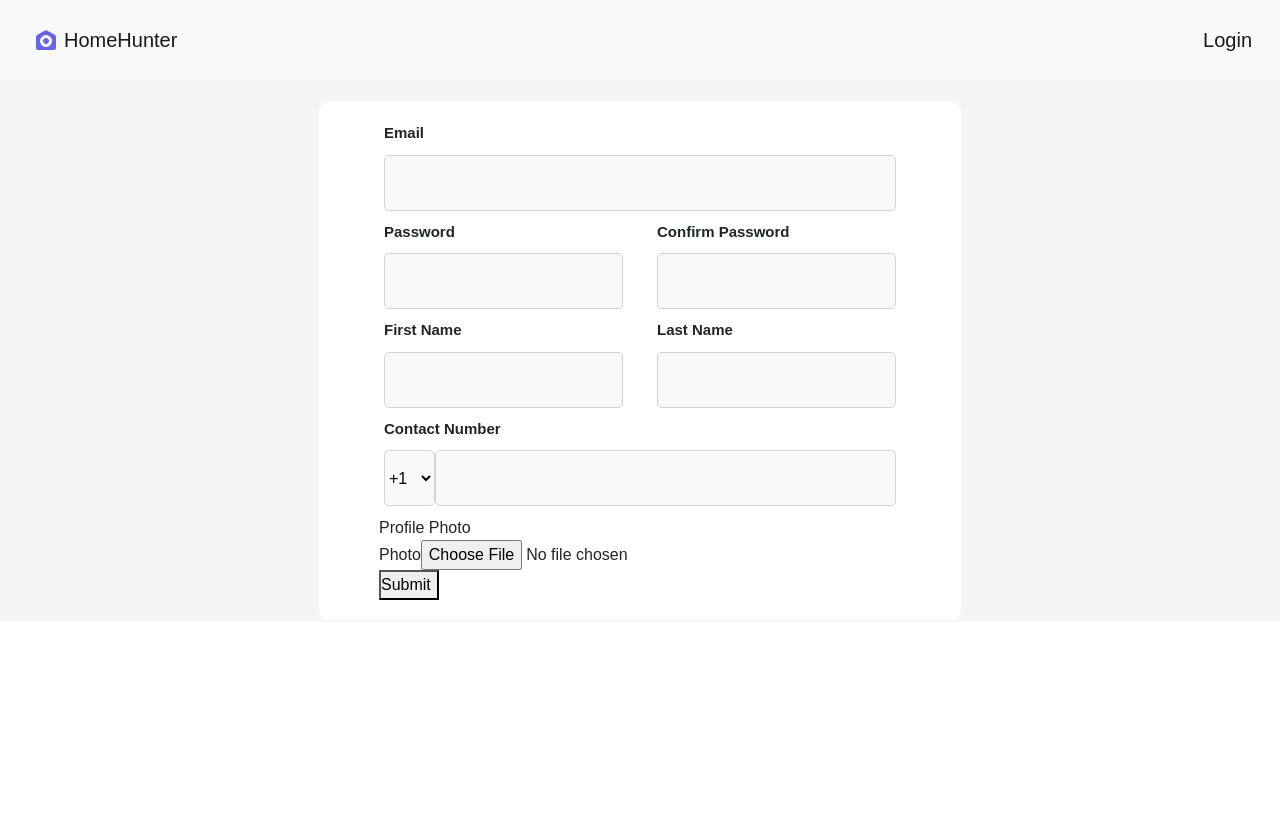
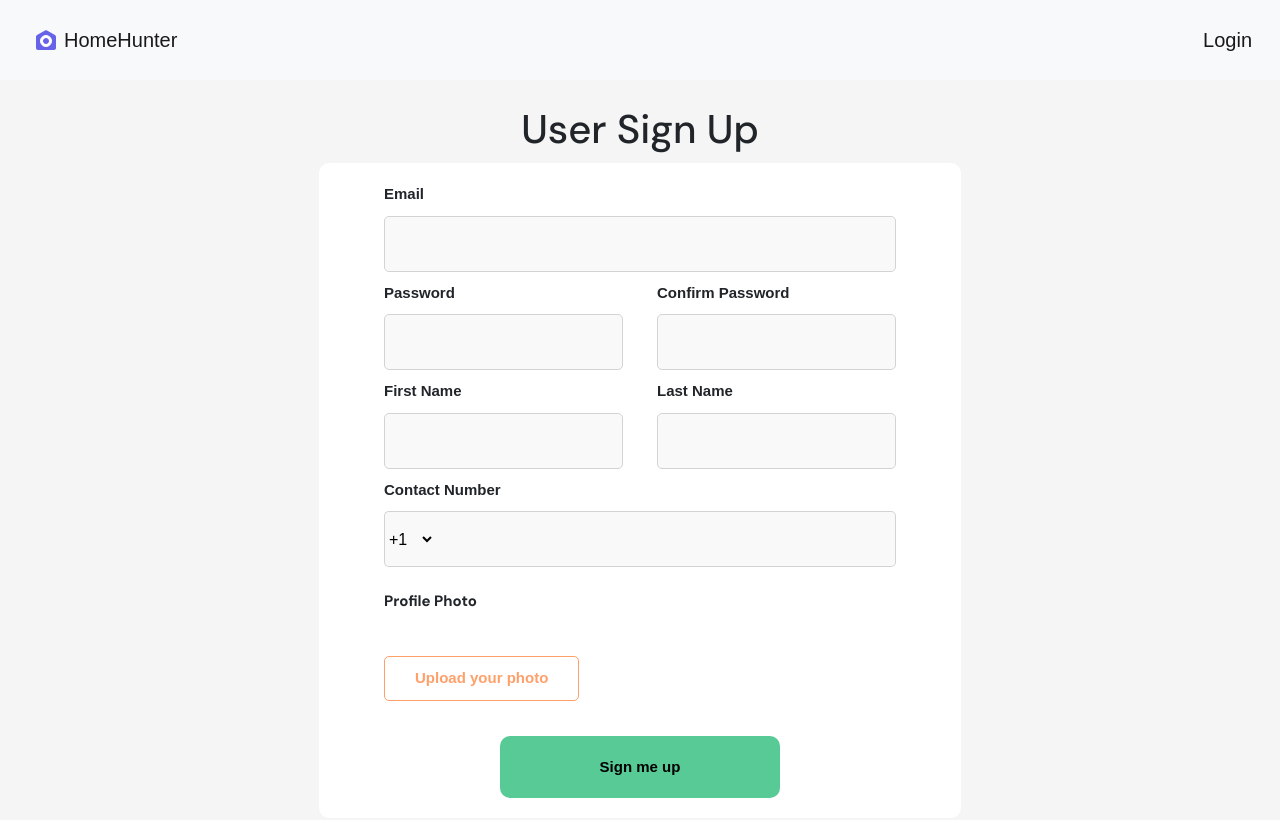
Before and after one commit to drake7/HomeHunters, a React (Create React App) app in the folder frontend/: page /regForm in a window 1280 px wide. Built offline with nearby package versions, Linux system fonts and the light colour scheme.

Commit message:
added styling to reg some bugs remaining

```diff
--- a/frontend/src/components/registration/RegForm.jsx
+++ b/frontend/src/components/registration/RegForm.jsx
@@ -16,6 +16,7 @@ const RegistrationForm = () => {
 
   const handleSubmit = async (event) => {
     event.preventDefault();
+    console.log("aman");
 
     const errors = validateForm();
     if (Object.keys(errors).length > 0) {
@@ -104,8 +105,10 @@ const RegistrationForm = () => {
 
 
   return (
+  <>
+    <div className="header" ><h1>User Sign Up</h1></div>
     <div className="regForm">
-      <form onSubmit={handleSubmit}>
+      <form onSubmit={handleSubmit} >
         <div className="fields">
           <label htmlFor="email">Email</label>
           <input className="input"
@@ -118,7 +121,7 @@ const RegistrationForm = () => {
           {errors.email && <div className="error">{errors.email}</div>}
         </div>
         <div className="row">
-          <div className="fields">
+          <div className="fields" >
             <label htmlFor="password">Password</label>
             <input
               type="password"
@@ -126,7 +129,7 @@ const RegistrationForm = () => {
               value={password}
               onChange={(event) => setPassword(event.target.value)}
             />
-            {errors.password && <div className="error">{errors.password}</div>}
+            {errors.password && <div className="error" >{errors.password}</div>}
           </div>
           <div className="fields">
             <label htmlFor="confirmPassword">Confirm Password</label>
@@ -188,33 +191,37 @@ const RegistrationForm = () => {
         </div>
 
         <div className="imgBlock">
-          Profile Photo
+
           <div className="imgRow">
             <div className="uploadImg">
-              <label htmlFor="photo">Photo</label>
-              <input
-                type="file"
-                id="photo"
-                onChange={(event) => setPhoto(event.target.files[0])}
-              />
+            <p>Profile Photo </p>
+              <label class="imgLabel" htmlFor="photo">
+                <input type="file"
+                  required
+                  id="photo"
+                  onChange={(event) => setPhoto(event.target.files[0])}/>
+                Upload your photo
+              </label>
             </div>
             <div className="userImg">
               {photo && (
                 <img
                   src={URL.createObjectURL(photo)}
                   alt="Uploaded"
-                  style={{ width: "100%", marginTop: "1rem" }}
                 />
               )}
             </div>
           </div>
           {errors.photo && <div className="error">{errors.photo}</div>}
         </div>
-        <button type="submit" >Submit</button>
+        <div className="subDiv">
+        <button type="submit" onClick={handleSubmit} className="submit">Sign me up</button></div>
       </form>
     </div>
+    </>
 
   );
 };
 
+
 export default RegistrationForm;
--- a/frontend/src/styles/app.css
+++ b/frontend/src/styles/app.css
@@ -407,6 +407,13 @@ p {
   text-decoration: none;
 }
 
+.header {
+  padding-top: 25px;
+  display: flex;
+  justify-content: center;
+  background-Color: whitesmoke;
+}
+
 .regForm {
   display: flex;
   justify-content: center;
@@ -415,7 +422,6 @@ p {
   background-color: whitesmoke;
 }
 .regForm form {
-  margin-top: 20px;
   padding: 20px 60px;
   border-radius: 10px;
   background-color: white;
@@ -462,10 +468,82 @@ p {
   border: 0.1px solid lightgray;
   background-color: #F9F9F9;
   margin: 10px 0px;
-  border-radius: 5px;
+  border-right: none;
+  border-radius: 5px 0px 0px 5px;
 }
 .regForm form .fields .contactNo #contactNumber {
+  border-radius: 0px 5px 5px 0px;
+  border-left: none;
   flex-grow: 1;
+}
+.regForm form .imgBlock {
+  margin: 10px 5px;
+}
+.regForm form .imgBlock p {
+  font-size: 15px;
+  font-weight: bold;
+}
+.regForm form .imgBlock .imgRow {
+  margin: 10px 0px;
+  display: flex;
+  justify-content: space-between;
+  align-items: center;
+  flex-wrap: wrap;
+}
+.regForm form .imgBlock .imgRow .uploadImg .imgLabel {
+  cursor: pointer;
+  border: 1px solid #FFA06A;
+  color: #FFA06A;
+  font-size: 15px;
+  font-weight: bold;
+  border-radius: 5px;
+  padding: 10px 30px;
+  margin: 25px 0px;
+  display: inline-block;
+}
+.regForm form .imgBlock .imgRow .uploadImg .imgLabel:hover {
+  background: #FFA06A;
+  color: white;
+}
+.regForm form .imgBlock .imgRow .uploadImg .imgLabel:active {
+  background: #9fa1a0;
+  color: #000000;
+}
+.regForm form .imgBlock .imgRow .uploadImg .imgLabel:invalid + span {
+  color: #000000;
+}
+.regForm form .imgBlock .imgRow .uploadImg .imgLabel:valid + span {
+  color: #ffffff;
+}
+.regForm form .imgBlock .imgRow .uploadImg label.imgLabel input[type=file] {
+  position: absolute;
+  top: -1000px;
+}
+.regForm form .imgBlock .imgRow .userImg img {
+  width: 150px;
+  height: 150px;
+  -o-object-fit: cover;
+     object-fit: cover;
+  border-radius: 50%;
+  margin-right: 80px;
+  margin-top: 2rem;
+}
+.regForm form .subDiv {
+  display: flex;
+  justify-content: center;
+}
+.regForm form .subDiv button {
+  cursor: pointer;
+  font-size: 15px;
+  font-weight: bold;
+  border-radius: 10px;
+  border: none;
+  padding: 20px 100px;
+  background-color: #57CA96;
+}
+.regForm form .subDiv button:hover {
+  background-color: #64fab6;
+  font-size: 16px;
 }
 
 .find-me {
--- a/frontend/src/styles/modules/registration.css
+++ b/frontend/src/styles/modules/registration.css
@@ -1,5 +1,12 @@
 .reg-link {
   text-decoration: none;
+}
+
+.header {
+  padding-top: 25px;
+  display: flex;
+  justify-content: center;
+  background-Color: whitesmoke;
 }
 
 .regForm {
@@ -10,7 +17,6 @@
   background-color: whitesmoke;
 }
 .regForm form {
-  margin-top: 20px;
   padding: 20px 60px;
   border-radius: 10px;
   background-color: white;
@@ -57,8 +63,80 @@
   border: 0.1px solid lightgray;
   background-color: #F9F9F9;
   margin: 10px 0px;
-  border-radius: 5px;
+  border-right: none;
+  border-radius: 5px 0px 0px 5px;
 }
 .regForm form .fields .contactNo #contactNumber {
+  border-radius: 0px 5px 5px 0px;
+  border-left: none;
   flex-grow: 1;
+}
+.regForm form .imgBlock {
+  margin: 10px 5px;
+}
+.regForm form .imgBlock p {
+  font-size: 15px;
+  font-weight: bold;
+}
+.regForm form .imgBlock .imgRow {
+  margin: 10px 0px;
+  display: flex;
+  justify-content: space-between;
+  align-items: center;
+  flex-wrap: wrap;
+}
+.regForm form .imgBlock .imgRow .uploadImg .imgLabel {
+  cursor: pointer;
+  border: 1px solid #FFA06A;
+  color: #FFA06A;
+  font-size: 15px;
+  font-weight: bold;
+  border-radius: 5px;
+  padding: 10px 30px;
+  margin: 25px 0px;
+  display: inline-block;
+}
+.regForm form .imgBlock .imgRow .uploadImg .imgLabel:hover {
+  background: #FFA06A;
+  color: white;
+}
+.regForm form .imgBlock .imgRow .uploadImg .imgLabel:active {
+  background: #9fa1a0;
+  color: #000000;
+}
+.regForm form .imgBlock .imgRow .uploadImg .imgLabel:invalid + span {
+  color: #000000;
+}
+.regForm form .imgBlock .imgRow .uploadImg .imgLabel:valid + span {
+  color: #ffffff;
+}
+.regForm form .imgBlock .imgRow .uploadImg label.imgLabel input[type=file] {
+  position: absolute;
+  top: -1000px;
+}
+.regForm form .imgBlock .imgRow .userImg img {
+  width: 150px;
+  height: 150px;
+  -o-object-fit: cover;
+     object-fit: cover;
+  border-radius: 50%;
+  margin-right: 80px;
+  margin-top: 2rem;
+}
+.regForm form .subDiv {
+  display: flex;
+  justify-content: center;
+}
+.regForm form .subDiv button {
+  cursor: pointer;
+  font-size: 15px;
+  font-weight: bold;
+  border-radius: 10px;
+  border: none;
+  padding: 20px 100px;
+  background-color: #57CA96;
+}
+.regForm form .subDiv button:hover {
+  background-color: #64fab6;
+  font-size: 16px;
 }/*# sourceMappingURL=registration.css.map */
--- a/frontend/src/styles/modules/registration.scss
+++ b/frontend/src/styles/modules/registration.scss
@@ -1,5 +1,12 @@
 .reg-link {
     text-decoration: none;
+}
+
+.header{
+    padding-top: 25px;
+    display:flex;
+    justify-content:center;
+    background-Color:whitesmoke;
 }
 
 .regForm {
@@ -10,7 +17,6 @@
     background-color: whitesmoke;
 
     form {
-        margin-top: 20px;
         padding: 20px 60px;
         border-radius: 10px;
         background-color: white;
@@ -50,23 +56,120 @@
                 padding: 3px;
                 color: red;
             }
-            .contactNo{
+
+            .contactNo {
                 display: flex;
-                justify-content:stretch;
+                justify-content: stretch;
                 align-items: center;
-                #countryCode{
+
+                #countryCode {
                     width: 10%;
-                    height:3.5rem;
+                    height: 3.5rem;
                     border: 0.1px solid lightgray;
                     background-color: #F9F9F9;
                     margin: 10px 0px;
-                    border-radius: 5px;
+                    border-right: none;
+                    border-radius: 5px 0px 0px 5px;
+
                 }
-                #contactNumber{
+
+                #contactNumber {
+                    border-radius: 0px 5px 5px 0px;
+                    border-left: none;
                     flex-grow: 1; //takes up all the remaining space of the row .contactNO
                 }
             }
 
+        }
+
+        .imgBlock {
+            margin: 10px 5px;
+
+            p {
+                font-size: 15px;
+                font-weight: bold;
+
+            }
+
+            .imgRow {
+                margin: 10px 0px;
+                display: flex;
+                justify-content: space-between;
+                align-items: center;
+                flex-wrap: wrap;
+
+                .uploadImg {
+
+                    .imgLabel {
+                        cursor: pointer;
+                        border: 1px solid #FFA06A;
+                        color: #FFA06A;
+                        font-size: 15px;
+                        font-weight: bold;
+                        border-radius: 5px;
+                        padding: 10px 30px;
+                        margin: 25px 0px;
+                        display: inline-block;
+
+
+                    }
+
+                    .imgLabel:hover {
+                        background: #FFA06A;
+                        color: white;
+                    }
+
+                    .imgLabel:active {
+                        background: #9fa1a0;
+                        color: #000000;
+                    }
+
+                    .imgLabel:invalid+span {
+                        color: #000000;
+                    }
+
+                    .imgLabel:valid+span {
+                        color: #ffffff;
+                    }
+
+                    label.imgLabel input[type="file"] {
+                        position: absolute;
+                        top: -1000px;
+                    }
+                }
+
+                .userImg {
+                    img {
+                        width: 150px;
+                        height: 150px;
+                        object-fit: cover;
+                        border-radius: 50%;
+                        margin-right: 80px;
+                        margin-top: 2rem;
+                    }
+                }
+            }
+
+
+        }
+
+        .subDiv {
+            display: flex;
+            justify-content: center;
+            button {
+                cursor: pointer;
+                font-size: 15px;
+                font-weight: bold;
+                border-radius: 10px;
+                border: none;
+                padding: 20px 100px;
+                background-color: #57CA96;
+            }
+            button:hover{
+                background-color:#64fab6;
+                font-size:16px;
+
+            }
         }
 
 
```
Also changed, not shown: 2 other files (tests, documents, lock files or other folders).
